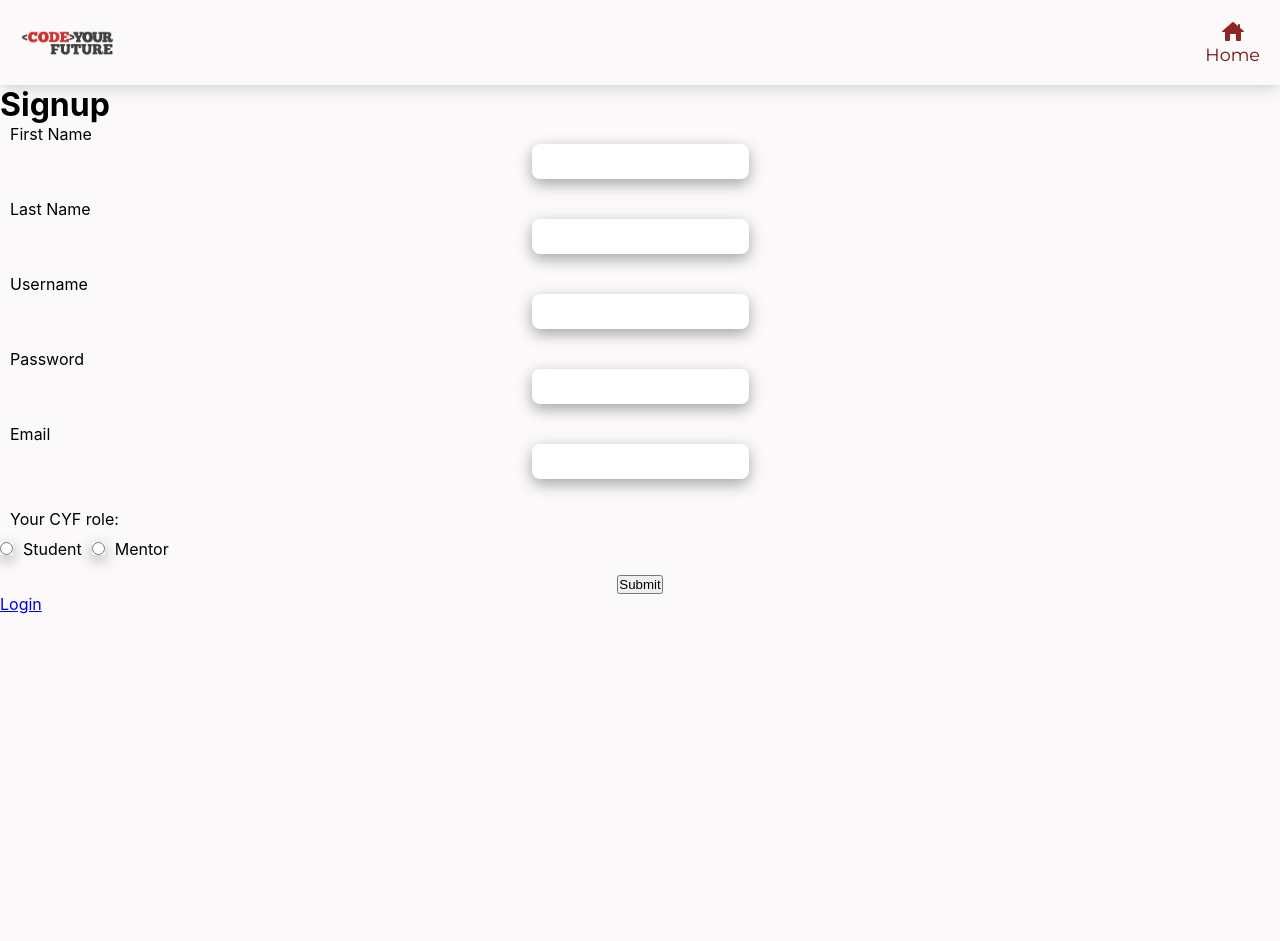
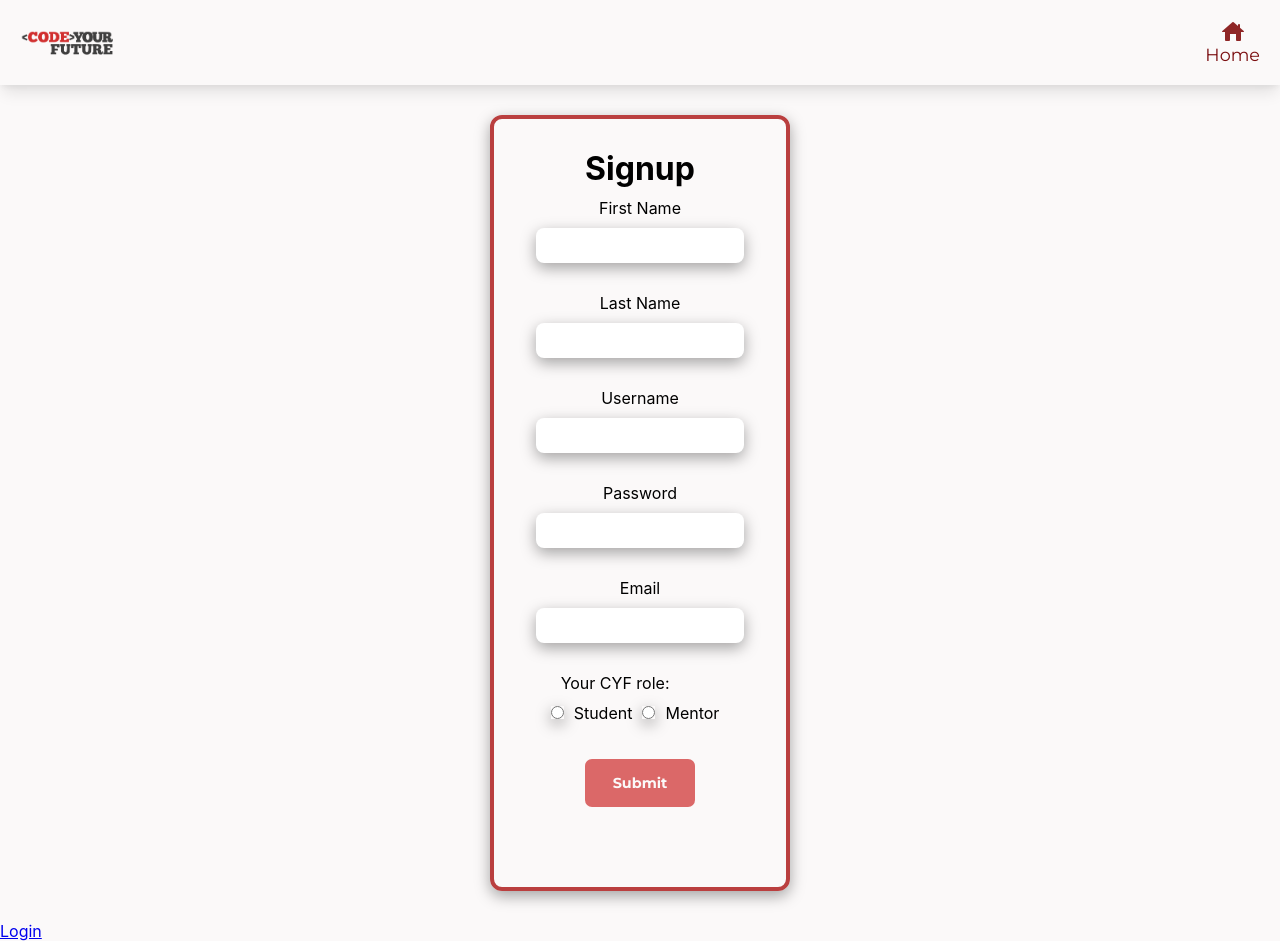
Before and after one commit to ramla199/CYF_Development-Planner, a React (Create React App) app in the folder client/: page /register in a window 1280 px wide. Before the commit the page ends 800 px from the top, so only its background shows below. Built offline with nearby package versions, Linux system fonts and the light colour scheme; no server answers.

Commit message:
screen reader improvements

```diff
--- a/client/src/components/login-and-register/Register.js
+++ b/client/src/components/login-and-register/Register.js
@@ -39,34 +39,38 @@ function Register({ setAuth }) {
   return (
     <>
       <main>
-        <form onSubmit={onSubmitForm}>
+        <form onSubmit={onSubmitForm} className="form">
           <h1>Signup</h1>
-          <label>First Name</label>
+          <label htmlFor="fname">First Name</label>
           <input
+            id="fname"
             type="text"
             name="fname"
             value={fname}
             onChange={(e) => onChange(e)}
             required
           />
-          <label>Last Name</label>
+          <label htmlFor="lname">Last Name</label>
           <input
+            id="lname"
             type="text"
             name="lname"
             value={lname}
             onChange={(e) => onChange(e)}
             required
           />
-          <label>Username</label>
+          <label html="username">Username</label>
           <input
+            id="username"
             type="text"
             name="username"
             value={username}
             onChange={(e) => onChange(e)}
             required
           />
-          <label>Password</label>
+          <label htmlFor="password">Password</label>
           <input
+            id="password"
             type="password"
             name="password"
             value={password}
@@ -74,8 +78,9 @@ function Register({ setAuth }) {
             required
           />
 
-          <label>Email</label>
+          <label htnlFor="email">Email</label>
           <input
+            id="email"
             type="email"
             name="email"
             value={email}
@@ -102,8 +107,9 @@ function Register({ setAuth }) {
             ></input>
             <label htmlFor="mentor">Mentor</label>
           </fieldset>
-
-          <button>Submit</button>
+          <div className="login-signin-buttons">
+            <button>Submit</button>
+          </div>
         </form>
         <Link to="/login">Login</Link>
       </main>
```
